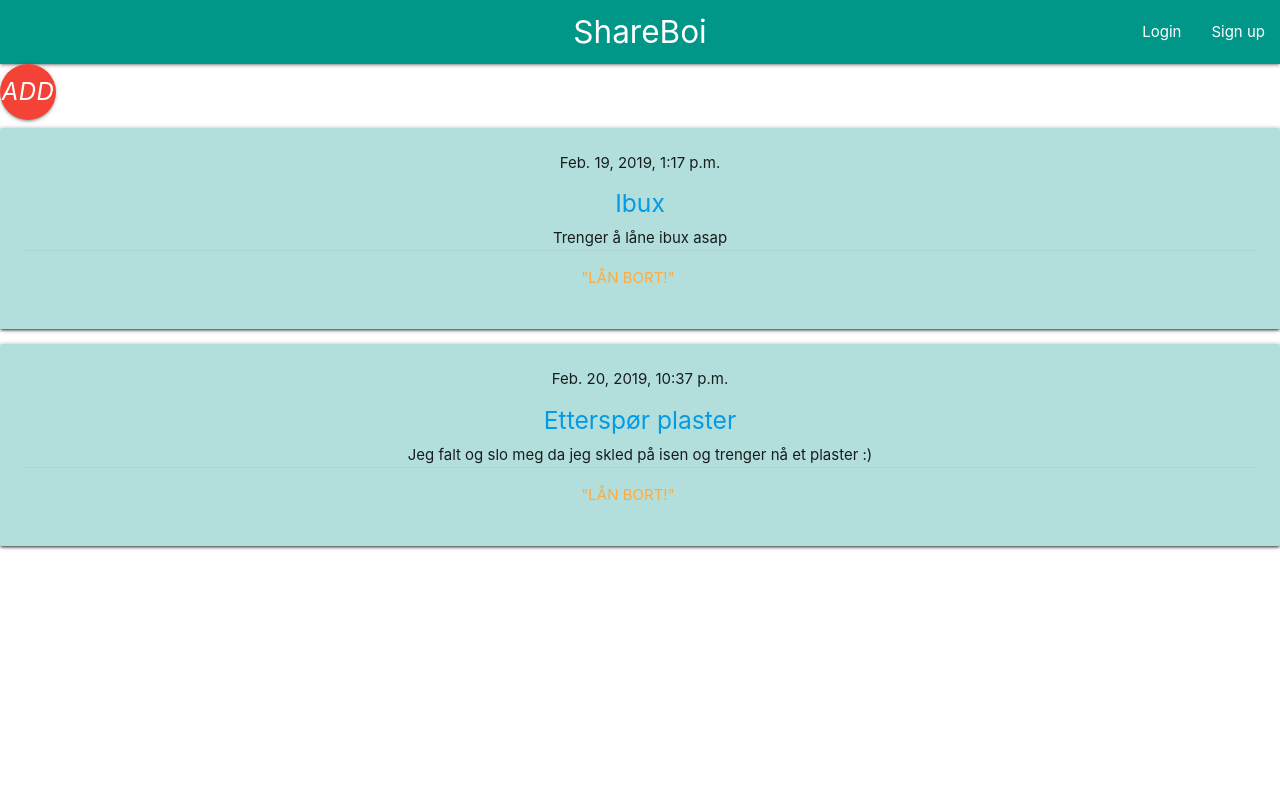
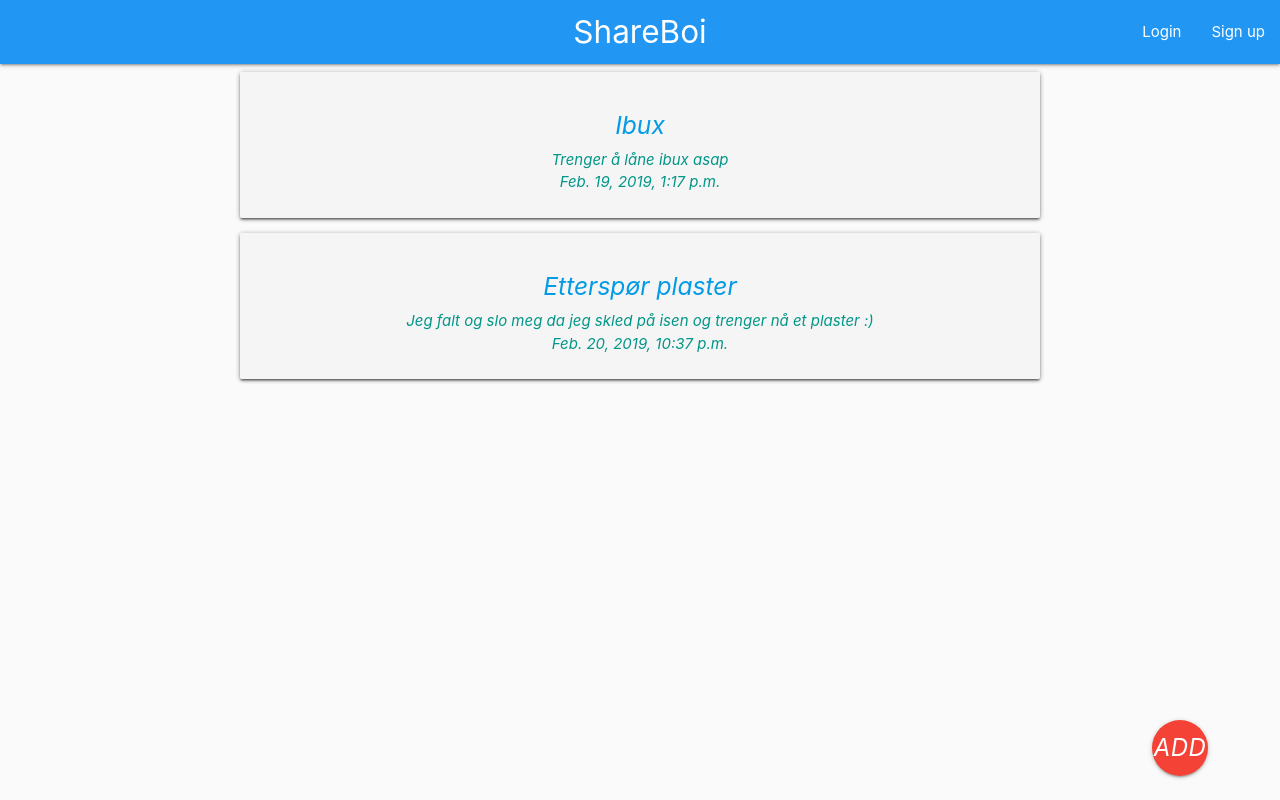
Before and after one commit to marhaal/School-project, a Django app: page /requests in a window 1280 px wide. Run offline with Django 3.2, Linux system fonts and the light colour scheme; data comes from the database, SQL or seed files in the repository; both versions use the stored data as it was after the commit; parts of the project's set-up code (start-up, migrations or seed data) failed here and were passed over.

Commit message:
request.html design

```diff
--- a/Webside/templates/registration/login.html
+++ b/Webside/templates/registration/login.html
@@ -3,7 +3,7 @@
 {% block content %}
   <h3 class="center">Logg inn til ShareBoi</h3>
   {% if form.errors %}
-      <p class="center" style="color: red">Brukernavnet og passordet ditt matcheet ikke. Vennligst prøv igjen.</p>
+      <p class="center" style="color: red">Brukernavnet og passordet ditt matchet ikke. Vennligst prøv igjen.</p>
       {% endif %}
       <div class="container">
       <div class="row valign-wrapper">
--- a/Webside/templates/webside/base.html
+++ b/Webside/templates/webside/base.html
@@ -3,12 +3,13 @@
     <meta charset="utf-8">
     <title>Shareboi</title>
     <link rel="stylesheet" href="https://cdnjs.cloudflare.com/ajax/libs/materialize/1.0.0/css/materialize.min.css">
+
     <!--Let browser know website is optimized for mobile-->
     <meta name="viewport" content="width=device-width, initial-scale=1.0"/>
   </head>
-  <body>
+  <body class="grey lighten-5">
       <nav>
-        <div class="nav-wrapper teal">
+        <div class="nav-wrapper blue">
             <a href="/" class="brand-logo center">ShareBoi</a>
             <ul id="nav-mobile" class="right hide-on-med-and-down">
              {% block authenticate %}
@@ -17,7 +18,7 @@
              {% endif %}
              {% if user.is_authenticated %}
                  <li>Hei {{ user.username }}!</li>
-                 <li><a href="{% url 'logout' %}"class="waves-effect waves-light btn-small">Logg ut</a></li>
+                 <li><a href="{% url 'logout' %}"class="waves-effect waves-light btn-small" style="top:15px">Logg ut</a></li>
              {% else %}
                  <li><a href="{% url 'login' %}">Login</a></li>
                  <li><a href="{% url 'signup' %}">Sign up</a></li>
--- a/Webside/templates/webside/requests.html
+++ b/Webside/templates/webside/requests.html
@@ -1,23 +1,16 @@
 {% extends 'webside/base.html' %}
 
 {% block content %}
-
-<link rel="stylesheet" href="https://cdnjs.cloudflare.com/ajax/libs/materialize/1.0.0/css/materialize.min.css">
-<a class="btn-floating btn-large waves-effect waves-light red" href="{% url 'requests_new' %}"><i class="material-icons">add</i></a>
+<a class="btn-floating btn-large waves-effect waves-light red" href="{% url 'requests_new' %}" style="position:fixed; left:90%; top:90%;"><i class="material-icons"</i>add</a>
   {% for post in posts %}
-
-      <div class="card">
+  <div class="card" style="max-width: 800px; margin:auto">
            <div class="center-align">
-              <div class="card teal lighten-4">
-                  <div class="card-content blue-lighten-5">
-
+               <div class="card grey lighten-4">
+                   <div class="card-content teal-text">
+                       <h5><a href="{% url 'requests_detail' pk=post.pk %}">{{ post.title }}</a></h5>
+                       <p>{{ post.text|linebreaksbr }}</p>
                        <div class="date">
                            {{ post.published_date }}
-                      </div>
-                      <h5><a href="{% url 'requests_detail' pk=post.pk %}">{{ post.title }}</a></h5>
-                      <p>{{ post.text|linebreaksbr }}</p>
-                      <div class="card-action white-text">
-                        <a href="{% url 'requests_detail' pk=post.pk %}">"Lån bort!"</a>
                        </div>
                    </div>
                  </div>
```
Also changed, not shown: db.sqlite3. Lines whose indentation alone changed are shown as unchanged.
